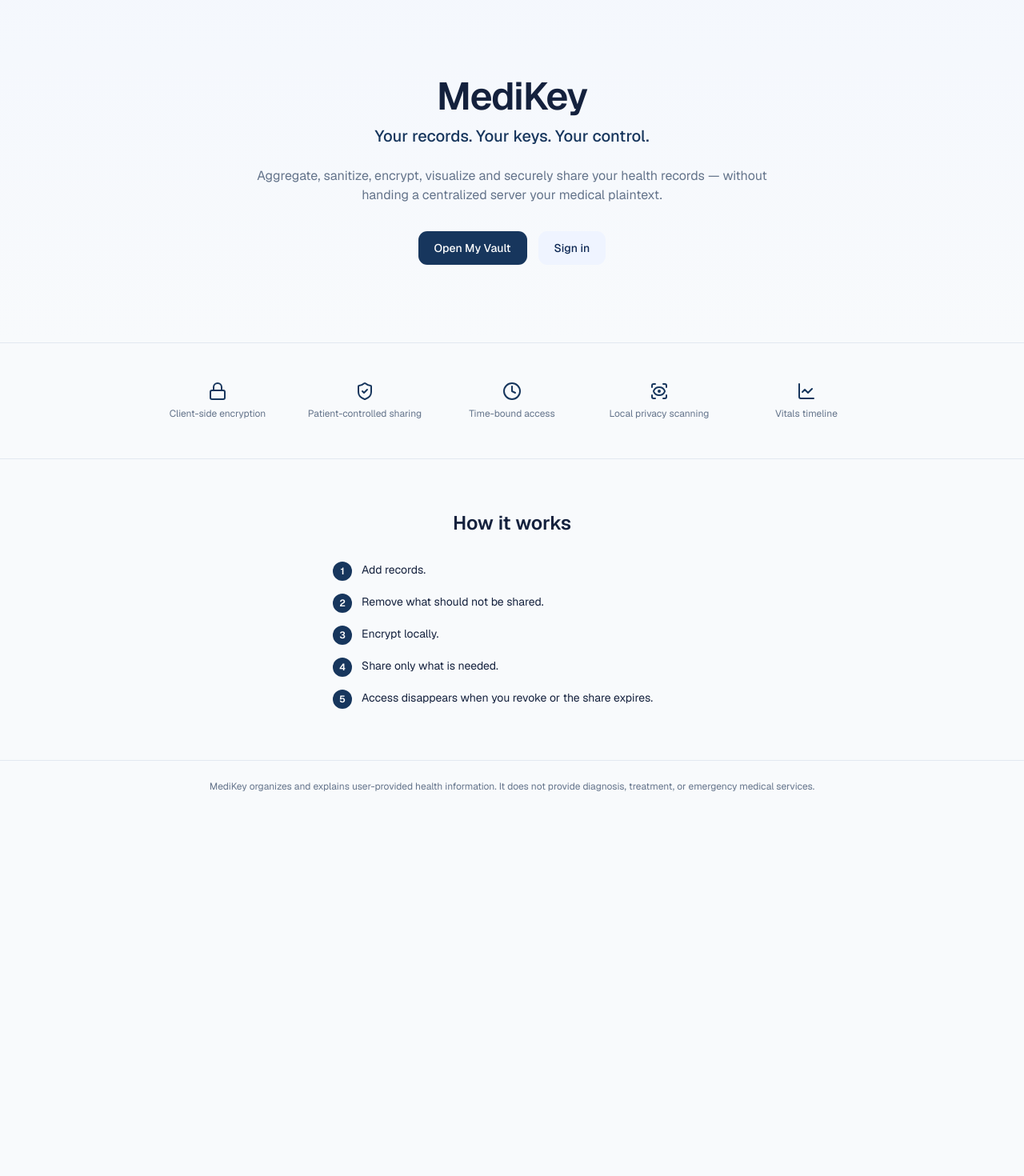
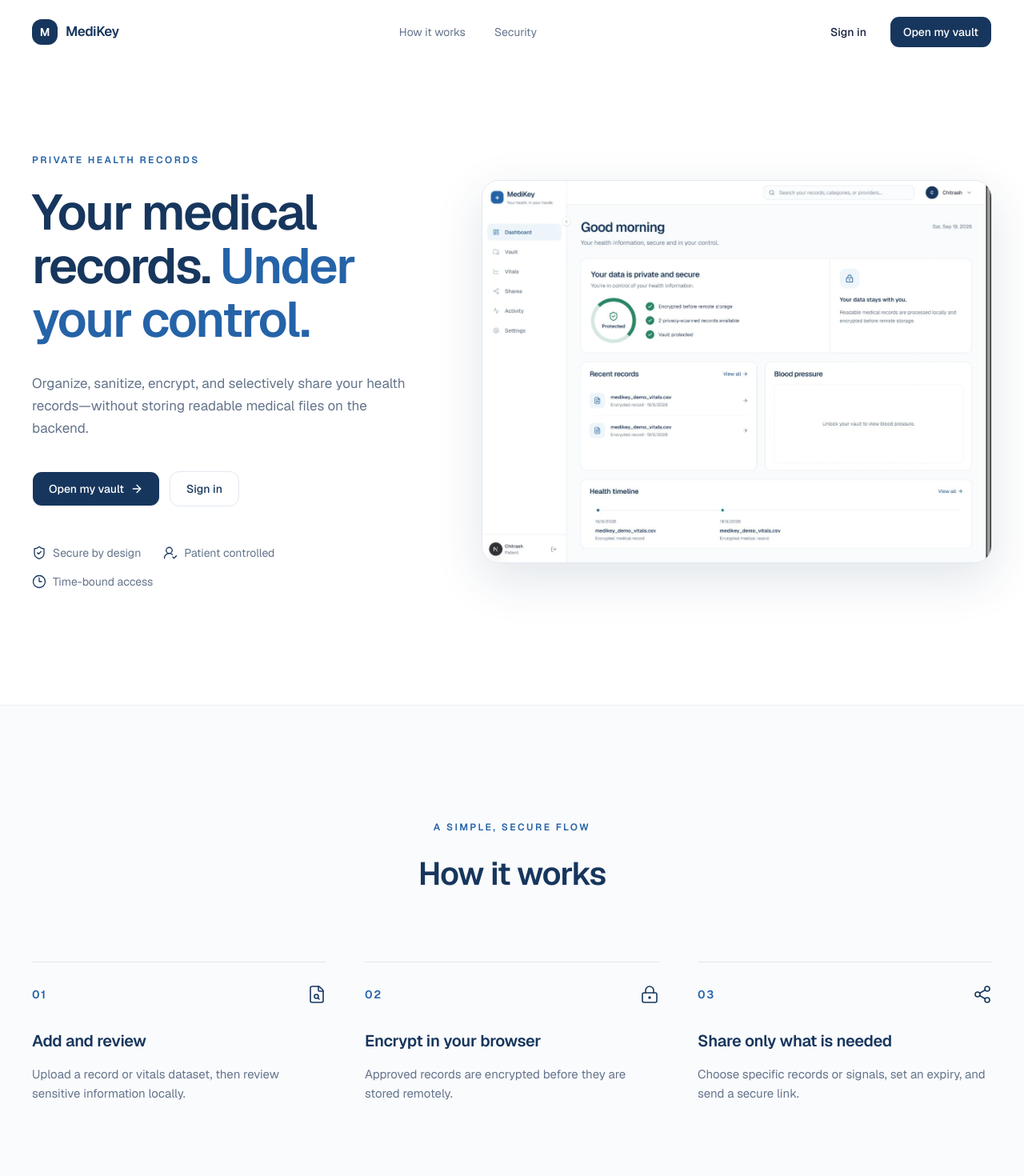
Before and after one commit to nsoxbekdn/medikey, a Next.js app: page / in a window 1280 px wide. Shown: the top 1470 px of the page at 80% size. Before the commit the page ends 1015 px from the top, so only its background shows below. Built offline with nearby package versions, Linux system fonts and the light colour scheme.

Commit message:
feat: refine landing page with real product capture

```diff
--- a/src/app/page.tsx
+++ b/src/app/page.tsx
@@ -1,67 +1,129 @@
+import Image from "next/image";
 import Link from "next/link";
+import { ArrowRight, Clock3, FileSearch, LockKeyhole, Share2, ShieldCheck, UserRoundCheck } from "lucide-react";
 import { Button } from "@/components/ui/button";
-import { ShieldCheck, Lock, Clock, ScanEye, LineChart } from "lucide-react";
 
-const TRUST_ROW = [
-  { icon: Lock, label: "Client-side encryption" },
-  { icon: ShieldCheck, label: "Patient-controlled sharing" },
-  { icon: Clock, label: "Time-bound access" },
-  { icon: ScanEye, label: "Local privacy scanning" },
-  { icon: LineChart, label: "Vitals timeline" },
+const TRUST_POINTS = [
+  { icon: ShieldCheck, label: "Secure by design" },
+  { icon: UserRoundCheck, label: "Patient controlled" },
+  { icon: Clock3, label: "Time-bound access" },
 ];
 
 const STEPS = [
-  "Add records.",
-  "Remove what should not be shared.",
-  "Encrypt locally.",
-  "Share only what is needed.",
-  "Access disappears when you revoke or the share expires.",
+  {
+    number: "01",
+    icon: FileSearch,
+    title: "Add and review",
+    description: "Upload a record or vitals dataset, then review sensitive information locally.",
+  },
+  {
+    number: "02",
+    icon: LockKeyhole,
+    title: "Encrypt in your browser",
+    description: "Approved records are encrypted before they are stored remotely.",
+  },
+  {
+    number: "03",
+    icon: Share2,
+    title: "Share only what is needed",
+    description: "Choose specific records or signals, set an expiry, and send a secure link.",
+  },
 ];
 
 export default function Home() {
   return (
-    <div className="flex flex-1 flex-col">
-      <section className="border-b bg-gradient-to-b from-secondary/40 to-background px-6 py-24 text-center">
-        <h1 className="text-4xl font-semibold tracking-tight sm:text-5xl">MediKey</h1>
-        <p className="mt-3 text-xl font-medium text-primary">Your records. Your keys. Your control.</p>
-        <p className="mx-auto mt-6 max-w-2xl text-muted-foreground">
-          Aggregate, sanitize, encrypt, visualize and securely share your health records — without handing a
-          centralized server your medical plaintext.
+    <div className="min-h-screen bg-white text-foreground">
+      <header className="mx-auto flex h-20 w-full max-w-[1400px] items-center justify-between px-6 lg:px-10">
+        <Link href="/" className="flex items-center gap-2.5" aria-label="MediKey home">
+          <span className="flex h-8 w-8 items-center justify-center rounded-lg bg-primary text-sm font-semibold text-primary-foreground">M</span>
+          <span className="text-[17px] font-semibold tracking-tight text-primary">MediKey</span>
+        </Link>
+        <nav className="hidden items-center gap-9 text-sm text-muted-foreground md:flex" aria-label="Landing navigation">
+          <a href="#how-it-works" className="transition-colors hover:text-foreground">How it works</a>
+          <a href="#security" className="transition-colors hover:text-foreground">Security</a>
+        </nav>
+        <div className="flex items-center gap-3">
+          <Button variant="ghost" nativeButton={false} render={<Link href="/auth/sign-in">Sign in</Link>} />
+          <Button nativeButton={false} render={<Link href="/auth/sign-up">Open my vault</Link>} className="hidden sm:inline-flex" />
+        </div>
+      </header>
+
+      <main>
+        <section className="mx-auto grid w-full max-w-[1400px] items-center gap-16 px-6 pb-28 pt-20 lg:grid-cols-[0.43fr_0.57fr] lg:gap-20 lg:px-10 lg:pb-36 lg:pt-28">
+          <div className="max-w-xl">
+            <p className="text-xs font-semibold uppercase tracking-[0.2em] text-blue">Private health records</p>
+            <h1 className="mt-6 text-[44px] font-semibold leading-[1.08] tracking-[-0.035em] text-primary sm:text-[56px] lg:text-[62px]">
+              Your medical records. <span className="text-blue">Under your control.</span>
+            </h1>
+            <p className="mt-8 max-w-lg text-[17px] leading-7 text-muted-foreground">
+              Organize, sanitize, encrypt, and selectively share your health records—without storing readable medical files on the backend.
             </p>
-        <div className="mt-8 flex flex-wrap justify-center gap-3">
-          <Button size="lg" nativeButton={false} render={<Link href="/auth/sign-up">Open My Vault</Link>} />
-          <Button size="lg" variant="secondary" nativeButton={false} render={<Link href="/auth/sign-in">Sign in</Link>} />
+            <div className="mt-10 flex flex-wrap gap-3">
+              <Button size="lg" nativeButton={false} render={<Link href="/auth/sign-up">Open my vault <ArrowRight className="h-4 w-4" /></Link>} />
+              <Button size="lg" variant="outline" nativeButton={false} render={<Link href="/auth/sign-in">Sign in</Link>} />
+            </div>
+            <div id="security" className="mt-12 flex flex-wrap gap-x-7 gap-y-4">
+              {TRUST_POINTS.map(({ icon: Icon, label }) => (
+                <div key={label} className="flex items-center gap-2 text-sm text-muted-foreground">
+                  <Icon className="h-[18px] w-[18px] text-primary" strokeWidth={1.75} />
+                  <span>{label}</span>
+                </div>
+              ))}
+            </div>
+          </div>
+
+          <div className="relative mx-auto w-full max-w-[820px] lg:mx-0">
+            <div className="absolute -inset-8 -z-10 rotate-2 rounded-[30%] bg-blue-soft/80" aria-hidden="true" />
+            <div className="overflow-hidden rounded-2xl border border-border bg-white shadow-[0_20px_60px_rgba(23,54,93,0.13)]">
+              <Image
+                src="/medikey-dashboard-real.webp"
+                alt="The real MediKey dashboard showing privacy protections and recent encrypted records"
+                width={1440}
+                height={900}
+                priority
+                sizes="(max-width: 1024px) 100vw, 58vw"
+                className="h-auto w-full"
+              />
+            </div>
           </div>
         </section>
 
-      <section className="border-b px-6 py-12">
-        <div className="mx-auto grid max-w-4xl grid-cols-2 gap-6 sm:grid-cols-5">
-          {TRUST_ROW.map(({ icon: Icon, label }) => (
-            <div key={label} className="flex flex-col items-center gap-2 text-center">
-              <Icon className="h-6 w-6 text-primary" />
-              <span className="text-xs text-muted-foreground">{label}</span>
+        <section id="how-it-works" className="border-y border-border-subtle bg-background/70 px-6 py-28 lg:py-36">
+          <div className="mx-auto max-w-[1200px]">
+            <div className="mx-auto max-w-2xl text-center">
+              <p className="text-xs font-semibold uppercase tracking-[0.2em] text-blue">A simple, secure flow</p>
+              <h2 className="mt-5 text-[34px] font-semibold tracking-[-0.025em] text-primary sm:text-[40px]">How it works</h2>
             </div>
+            <ol className="mt-20 grid gap-14 md:grid-cols-3 md:gap-12">
+              {STEPS.map(({ number, icon: Icon, title, description }) => (
+                <li key={number} className="border-t border-border pt-7">
+                  <div className="flex items-center justify-between">
+                    <span className="text-sm font-semibold tracking-[0.12em] text-blue">{number}</span>
+                    <Icon className="h-6 w-6 text-primary" strokeWidth={1.6} />
+                  </div>
+                  <h3 className="mt-8 text-xl font-semibold tracking-[-0.015em] text-primary">{title}</h3>
+                  <p className="mt-4 max-w-sm text-[15px] leading-6 text-muted-foreground">{description}</p>
+                </li>
               ))}
+            </ol>
           </div>
         </section>
 
-      <section className="px-6 py-16">
-        <h2 className="text-center text-2xl font-semibold">How it works</h2>
-        <ol className="mx-auto mt-8 max-w-md space-y-4">
-          {STEPS.map((step, i) => (
-            <li key={step} className="flex items-start gap-3">
-              <span className="flex h-6 w-6 shrink-0 items-center justify-center rounded-full bg-primary text-xs font-semibold text-primary-foreground">
-                {i + 1}
-              </span>
-              <span className="text-sm">{step}</span>
-            </li>
-          ))}
-        </ol>
+        <section className="px-6 py-28 text-center lg:py-36">
+          <div className="mx-auto max-w-2xl">
+            <p className="text-xs font-semibold uppercase tracking-[0.2em] text-blue">Built around patient control</p>
+            <h2 className="mt-5 text-[34px] font-semibold tracking-[-0.025em] text-primary sm:text-[40px]">Share health data with confidence.</h2>
+            <p className="mx-auto mt-6 max-w-xl text-[16px] leading-7 text-muted-foreground">Keep your medical information private while making the right information available to the right people at the right time.</p>
+            <Button size="lg" nativeButton={false} render={<Link href="/auth/sign-up">Open my vault <ArrowRight className="h-4 w-4" /></Link>} className="mt-10" />
+          </div>
         </section>
+      </main>
 
-      <footer className="mt-auto border-t px-6 py-6 text-center text-xs text-muted-foreground">
-        MediKey organizes and explains user-provided health information. It does not provide diagnosis, treatment,
-        or emergency medical services.
+      <footer className="border-t border-border-subtle px-6 py-10">
+        <div className="mx-auto flex max-w-[1400px] flex-col gap-6 text-xs text-muted-foreground sm:flex-row sm:items-center sm:justify-between lg:px-4">
+          <div className="flex items-center gap-3"><span className="font-semibold text-primary">MediKey</span><span>Your records. Your keys. Your control.</span></div>
+          <p>MediKey does not provide diagnosis, treatment, or emergency medical services.</p>
+        </div>
       </footer>
     </div>
   );
```
Also changed, not shown: public/medikey-dashboard-real.webp (added). Lines whose indentation alone changed are shown as unchanged.
